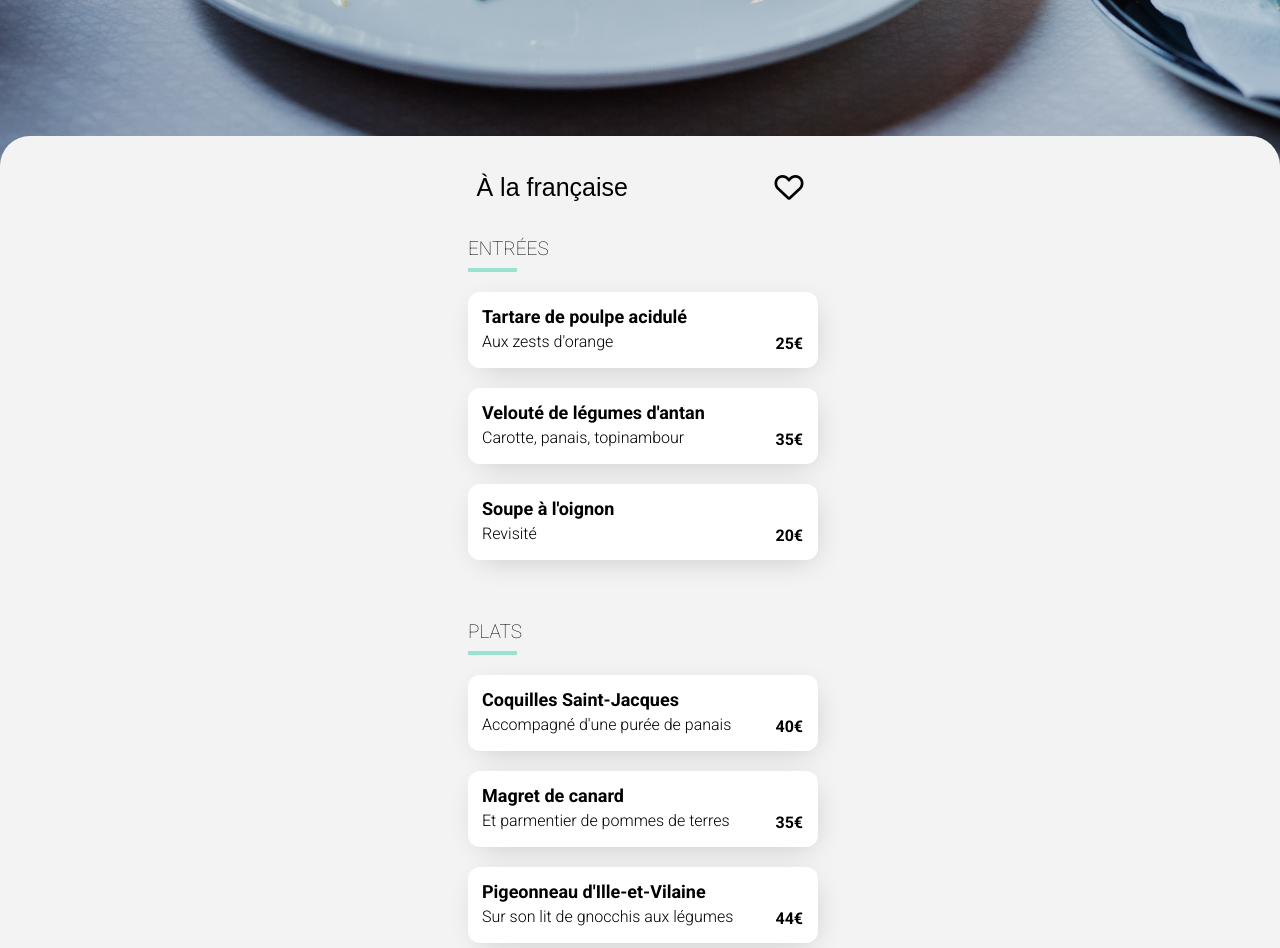
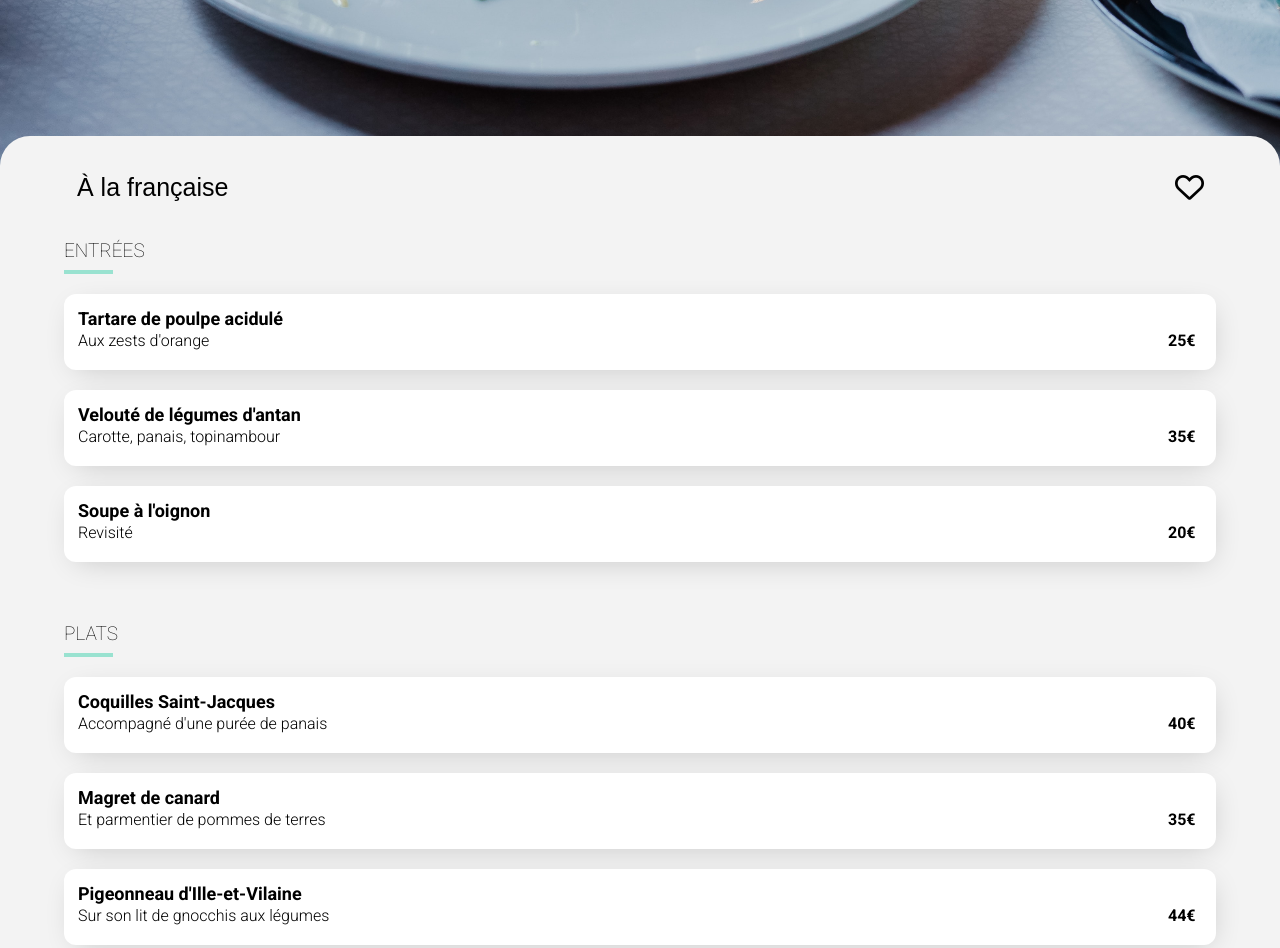
Before and after one commit to TomPlr/oc-dev-web-projet-3-ohmyfood, a website: page a-la-francaise.html in a window 1280 px wide. Shown: the part 760-1708 px from the top of the page. Drawn offline with Linux system fonts and the light colour scheme; a web font is replaced by a local one.

Commit message:
Add style minor modifications

```diff
--- a/scss/main.scss
+++ b/scss/main.scss
@@ -5,4 +5,4 @@
 @import "layouts/header";
 @import "layouts/footer";
 @import "pages/homepage";
-@import "pages/le-delice-des-sens";
+@import "pages/menupages";
--- a/scss/pages/_homepage.scss
+++ b/scss/pages/_homepage.scss
@@ -157,6 +157,7 @@
   border-radius: 20px;
   text-decoration: none;
   color: $color-dark;
+  box-shadow: 3px 7px 30px -9px rgba(0, 0, 0, 0.20);
 
   &__img {
     width: 100%;
@@ -185,6 +186,7 @@
 
     &--heart {
       font-size: 29px;
+      z-index: 2;
     }
   }
 }
--- a/scss/pages/menu.scss
+++ b/scss/pages/_menupages.scss
@@ -9,6 +9,9 @@
 //*/
 
 .main{
+  display: flex;
+  align-items: center;
+  flex-direction: column;
   position: relative;
   height: 1384px;
   width: 100%;
@@ -20,20 +23,16 @@
 .restaurant{
   display: flex;
   justify-content: space-between;
-  width: 327px;
-  padding: 37px 0px 0px 0px;
-  margin: 0 auto;
+  width: 90%;
+  padding: 37px 12px 37px 13px;
 
   &__name{
     font: 100 25px "Shrikhand", sans-serif;
   }
 }
-
 .menu{
-  width: 344px;
-  margin: 35px auto 0;
+  width: 90%;
 }
-
 .menu-part{
   margin-bottom: 60px;
 
@@ -67,7 +66,7 @@
   background: $color-light;
   list-style: none;
   height: 76px;
-  width: 350px;
+  width: 100%;
   border-radius: 12px;
   box-shadow: 3px 7px 30px -9px rgba(0, 0, 0, 0.20);
 
@@ -80,20 +79,27 @@
   }
 
   &__description{
+    display: block;
     font-weight: 300;
     font-size: 16px;
+    white-space: nowrap;
+    text-overflow: ellipsis;
+    width: 271px;
+    overflow: hidden
   }
 
   &__price{
     font-weight: 600;
-    margin: 40px 15px 0px 0px;
+    height: 100%;
+    width: 46px;
+    padding: 35px 48px 0px 0px;
   }
 }
 
 .order__btn{
   display: block;
   width: 211px;
-  margin: 76px auto 0;
+  margin: 11px auto 0;
 }
 
 
--- a/scss/utils/_animations.scss
+++ b/scss/utils/_animations.scss
@@ -5,7 +5,8 @@
     opacity: 0.4;
   }
   to {
-    opacity: 1;}
+    opacity: 1;
+  }
 }
 
 @keyframes button {
```
Also changed, not shown: css/main.css, 1 other file.
